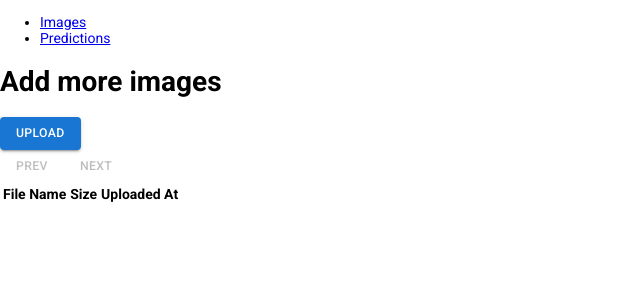
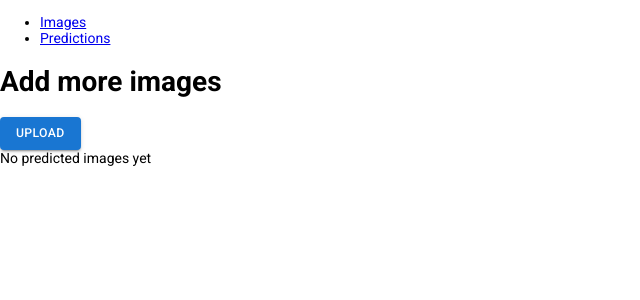
Before and after one commit to AlexK89/encord-test, a React (Vite) app: page / in a window 1280 px wide. Shown: the top 300 px of the page, without its empty margins (0-640 px from the left). Built offline with nearby package versions, Linux system fonts and the light colour scheme.

Commit message:
prediction listing page

```diff
--- a/src/pages/ImageListingPage/ImageListingPage.tsx
+++ b/src/pages/ImageListingPage/ImageListingPage.tsx
@@ -6,7 +6,7 @@ import { useContext } from 'react';
 import { ImageType } from 'types';
 
 export const ImageListingPage = () => {
-  const { addNewImages } = useContext(ImagesContext);
+  const { images, addNewImages } = useContext(ImagesContext);
 
   const fileUploadHandler = (event: React.ChangeEvent<HTMLInputElement>) => {
     const files = event.target.files;
@@ -44,7 +44,14 @@ export const ImageListingPage = () => {
           />
         </Button>
       </div>
-      <ImagesTable />
+
+      <div className={'mt-14 text-center'}>
+        {images.length ? (
+          <ImagesTable images={images} />
+        ) : (
+          'No predicted images yet'
+        )}
+      </div>
     </div>
   );
 };
--- a/src/pages/ImageListingPage/ImagesTable/ImagesTable.tsx
+++ b/src/pages/ImageListingPage/ImagesTable/ImagesTable.tsx
@@ -1,13 +1,11 @@
-import { useContext, useState } from 'react';
+import { useState } from 'react';
 import dayJs from 'dayjs';
-import { ImagesContext } from 'App';
 import { Button, Table } from 'components';
 import { ImageType } from 'types';
 import { ImageTableModal } from './ImageTableModal';
-import { ModalState } from './types';
+import { ImagesTableProps, ModalState } from './types';
 
-export const ImagesTable = () => {
-  const { images } = useContext(ImagesContext);
+export const ImagesTable: React.FC<ImagesTableProps> = ({ images }) => {
   const [modalState, setModalState] = useState<ModalState>({
     isOpen: false,
     imageId: '',
@@ -46,12 +44,12 @@ export const ImagesTable = () => {
   });
 
   return (
-    <div className={'mt-8'}>
+    <>
       <ImageTableModal
         modalState={modalState}
         onClose={modalStateHandler(false)}
       />
       <Table rows={formattedImageRows} columns={columns} />
-    </div>
+    </>
   );
 };
--- a/src/pages/ImageListingPage/ImagesTable/types.ts
+++ b/src/pages/ImageListingPage/ImagesTable/types.ts
@@ -1,3 +1,8 @@
+import { ImageType } from 'types';
+
+export interface ImagesTableProps {
+  images: ImageType[];
+}
 export interface ModalState {
   isOpen: boolean;
   imageId: string;
--- a/src/pages/PredictionListingPage/PredictionListingPage.tsx
+++ b/src/pages/PredictionListingPage/PredictionListingPage.tsx
@@ -1,3 +1,18 @@
+import { ImagesContext } from 'App';
+import { useContext } from 'react';
+import { PredictionTable } from './PredictionTable';
+
 export const PredictionListingPage = () => {
-  return <div>PredictionListingPage</div>;
+  const { images } = useContext(ImagesContext);
+  const predictedImages = images.filter((image) => image.isPredicted);
+
+  return (
+    <div className={'mt-24 p-4 text-center'}>
+      {predictedImages.length ? (
+        <PredictionTable predictedImages={predictedImages} />
+      ) : (
+        'No predicted images yet'
+      )}
+    </div>
+  );
 };
--- /dev/null
+++ b/src/pages/PredictionListingPage/PredictionTable/PredictionTable.tsx
@@ -0,0 +1,37 @@
+import { Link } from 'react-router-dom';
+import dayJs from 'dayjs';
+import { Button, Table } from 'components';
+import { ImageType } from 'types';
+import { getPageURL, PageURL } from 'router/pageURL';
+import { PredictionTableProps } from './types';
+
+export const PredictionTable: React.FC<PredictionTableProps> = ({
+  predictedImages,
+}) => {
+  const columns = [
+    { id: 'title', label: 'Title' },
+    { id: 'description', label: 'Description' },
+    { id: 'createdAt', label: 'Predicted at' },
+    { id: 'cta', label: '' },
+  ];
+
+  const formattedPredictionRows = predictedImages.map((image: ImageType) => {
+    return {
+      id: image.id,
+      cells: [
+        image.title,
+        image.description,
+        image.prediction?.createdAt &&
+          dayJs(image.prediction.createdAt).format('DD/MM/YYYY HH:mm'),
+        <Link
+          key={`cta-${image.id}`}
+          to={getPageURL(PageURL.PREDICTION_DETAILS, { id: image.id })}
+        >
+          <Button variant="contained">View</Button>
+        </Link>,
+      ],
+    };
+  });
+
+  return <Table rows={formattedPredictionRows} columns={columns} />;
+};
--- /dev/null
+++ b/src/pages/PredictionListingPage/PredictionTable/index.ts
@@ -0,0 +1 @@
+export * from './PredictionTable';
--- /dev/null
+++ b/src/pages/PredictionListingPage/PredictionTable/types.ts
@@ -0,0 +1,5 @@
+import { ImageType } from 'types';
+
+export interface PredictionTableProps {
+  predictedImages: ImageType[];
+}
--- a/src/types.ts
+++ b/src/types.ts
@@ -2,7 +2,7 @@ export type ImageType = {
   id: string;
   file: File;
   isPredicted: boolean;
-  prediction?: any[];
+  prediction?: Record<string, any>;
   title?: string;
   description?: string;
 };
```
